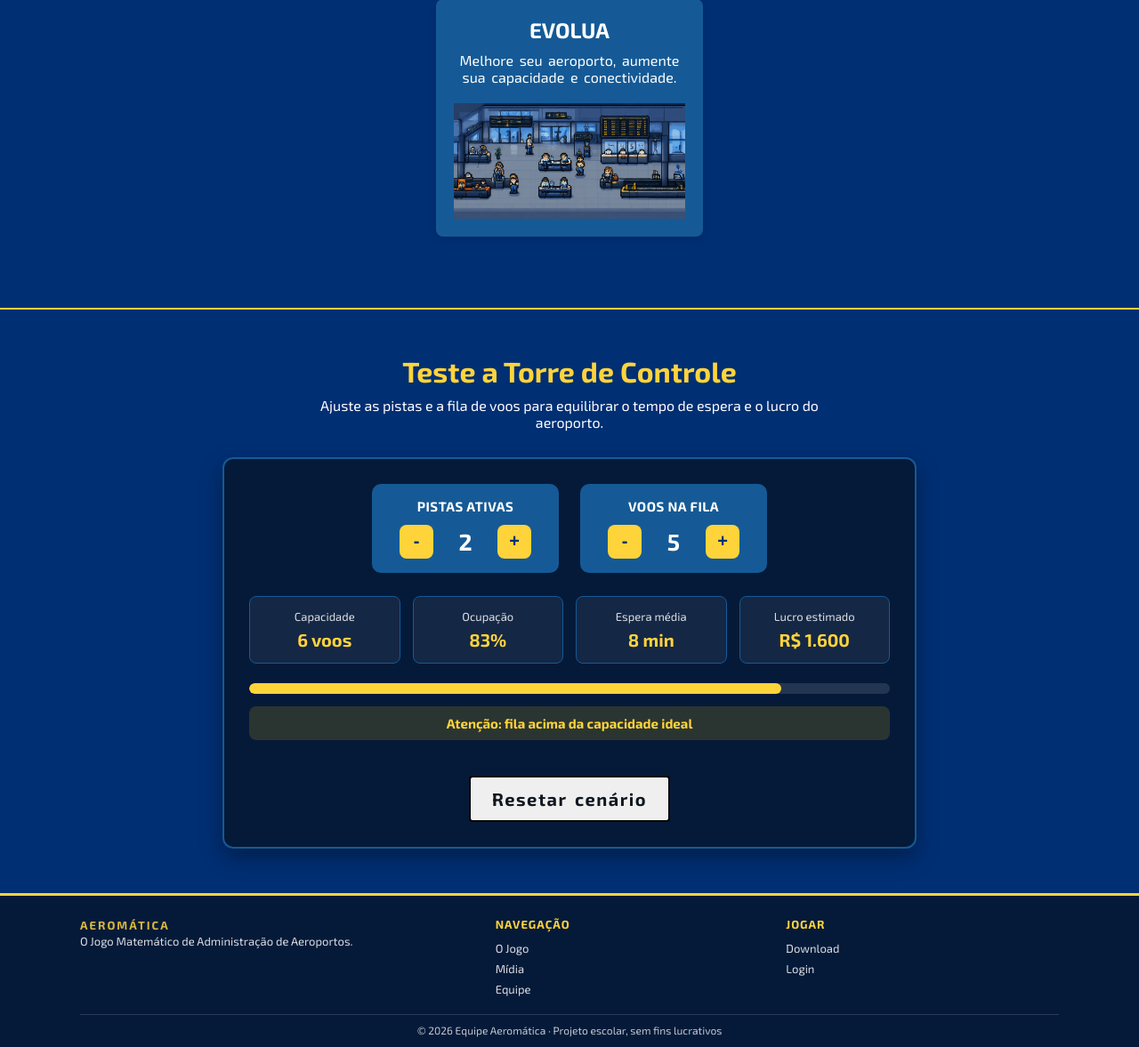
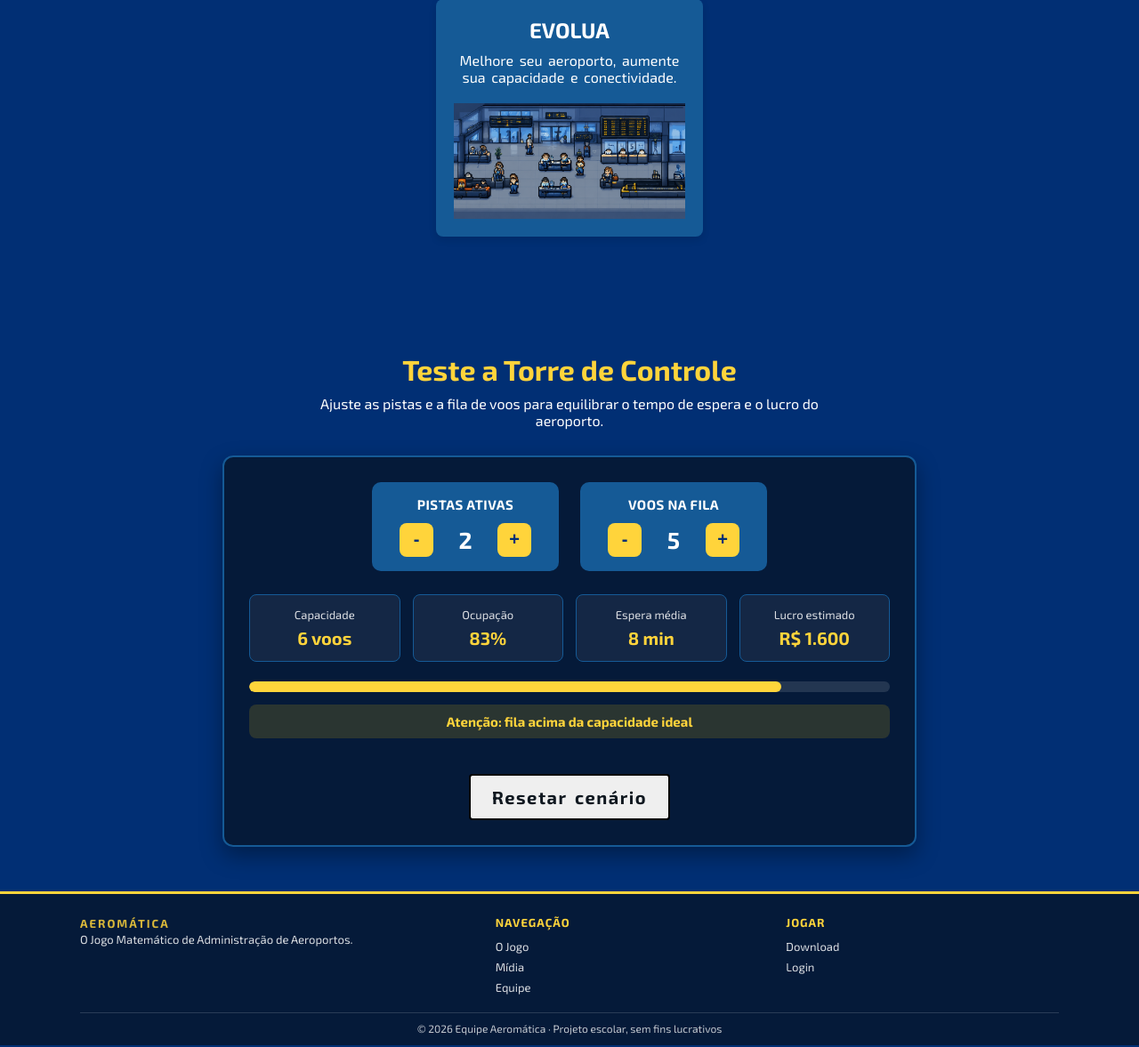
Before and after one commit to Aeromatica1/site, a Spring Boot app: page / in a window 1280 px wide. Shown: the part 1445-2622 px from the top of the page at 89% size. Run offline with Spring Boot 4, Linux system fonts and the light colour scheme; some of the project's set-up classes (security, data sources, template engines, error pages and the like) are left out, and stand-ins take their place.

Commit message:
update simulator box in index.html

```diff
--- a/aeromatica/src/main/resources/static/css/index.css
+++ b/aeromatica/src/main/resources/static/css/index.css
@@ -279,7 +279,7 @@ body {
     color: var(--branco);
     padding: 50px 20px;
     text-align: center;
-    border-top: 2px solid var(--amarelo-aeromatica);
+
     box-sizing: border-box;
 }
 
```
